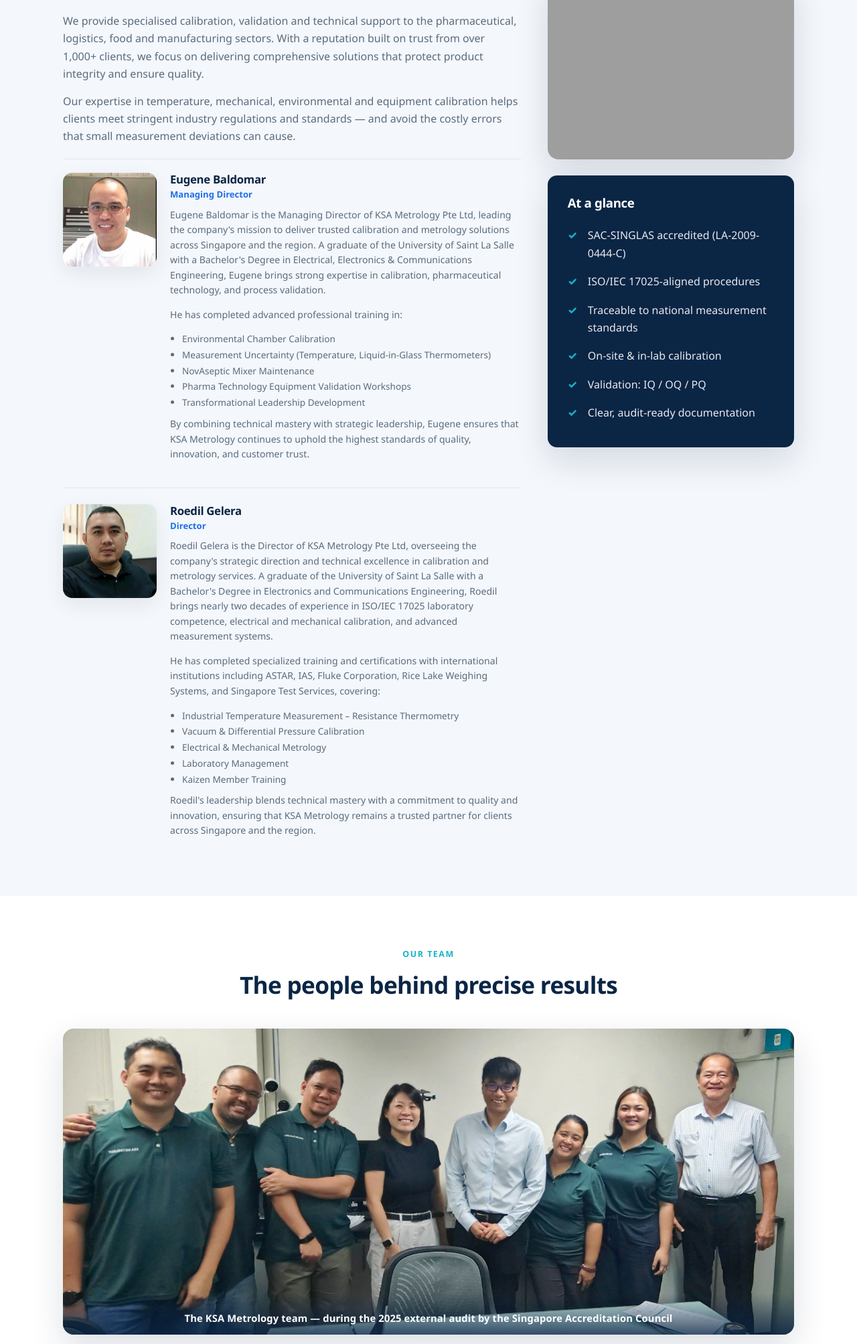
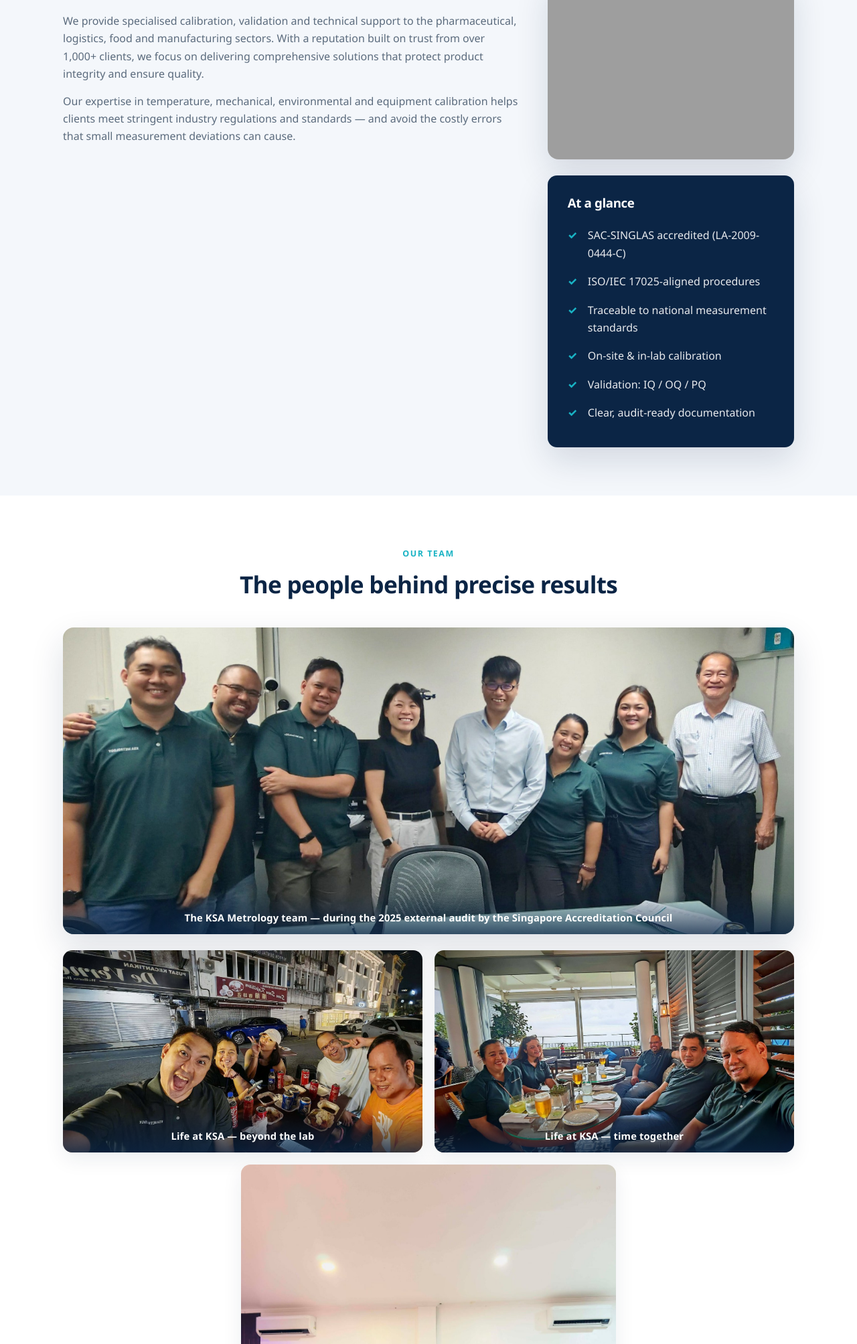
Before and after one commit to Roedil/KSAWebsite, a Flask app: page /about in a window 1280 px wide. Shown: the part 1245-3252 px from the top of the page at 67% size. Run offline with Flask 3, Linux system fonts and the light colour scheme; grey boxes are pictures that could not be loaded.

Commit message:
Remove Managing Director and Director profiles from About page

```diff
--- a/templates/about.html
+++ b/templates/about.html
@@ -49,62 +49,6 @@
       <p>Our expertise in temperature, mechanical, environmental and equipment
          calibration helps clients meet stringent industry regulations and standards —
          and avoid the costly errors that small measurement deviations can cause.</p>
-      <div class="md-profile">
-        <div class="md-photo">
-          <img src="{{ url_for('static', filename='img/photos/MD.jpg') }}"
-               alt="Eugene Dumali Baldomar — Managing Director, {{ company.name }}">
-        </div>
-        <div class="md-bio">
-          <h3>Eugene Baldomar</h3>
-          <span class="md-title">Managing Director</span>
-          <p>Eugene Baldomar is the Managing Director of {{ company.name }}, leading
-             the company's mission to deliver trusted calibration and metrology solutions
-             across Singapore and the region. A graduate of the University of Saint La Salle
-             with a Bachelor's Degree in Electrical, Electronics &amp; Communications Engineering,
-             Eugene brings strong expertise in calibration, pharmaceutical technology, and
-             process validation.</p>
-          <p>He has completed advanced professional training in:</p>
-          <ul class="md-training">
-            <li>Environmental Chamber Calibration</li>
-            <li>Measurement Uncertainty (Temperature, Liquid-in-Glass Thermometers)</li>
-            <li>NovAseptic Mixer Maintenance</li>
-            <li>Pharma Technology Equipment Validation Workshops</li>
-            <li>Transformational Leadership Development</li>
-          </ul>
-          <p>By combining technical mastery with strategic leadership, Eugene ensures
-             that KSA Metrology continues to uphold the highest standards of quality,
-             innovation, and customer trust.</p>
-        </div>
-      </div>
-      <div class="md-profile">
-        <div class="md-photo">
-          <img src="{{ url_for('static', filename='img/photos/TA.jpg') }}"
-               alt="Roedil Gelera — Director, {{ company.name }}">
-        </div>
-        <div class="md-bio">
-          <h3>Roedil Gelera</h3>
-          <span class="md-title">Director</span>
-          <p>Roedil Gelera is the Director of {{ company.name }}, overseeing the
-             company's strategic direction and technical excellence in calibration and
-             metrology services. A graduate of the University of Saint La Salle with a
-             Bachelor's Degree in Electronics and Communications Engineering, Roedil brings
-             nearly two decades of experience in ISO/IEC 17025 laboratory competence,
-             electrical and mechanical calibration, and advanced measurement systems.</p>
-          <p>He has completed specialized training and certifications with international
-             institutions including ASTAR, IAS, Fluke Corporation, Rice Lake Weighing Systems,
-             and Singapore Test Services, covering:</p>
-          <ul class="md-training">
-            <li>Industrial Temperature Measurement – Resistance Thermometry</li>
-            <li>Vacuum &amp; Differential Pressure Calibration</li>
-            <li>Electrical &amp; Mechanical Metrology</li>
-            <li>Laboratory Management</li>
-            <li>Kaizen Member Training</li>
-          </ul>
-          <p>Roedil's leadership blends technical mastery with a commitment to quality and
-             innovation, ensuring that KSA Metrology remains a trusted partner for clients
-             across Singapore and the region.</p>
-        </div>
-      </div>
     </div>
     <div>
     <div class="about-photo">
```
